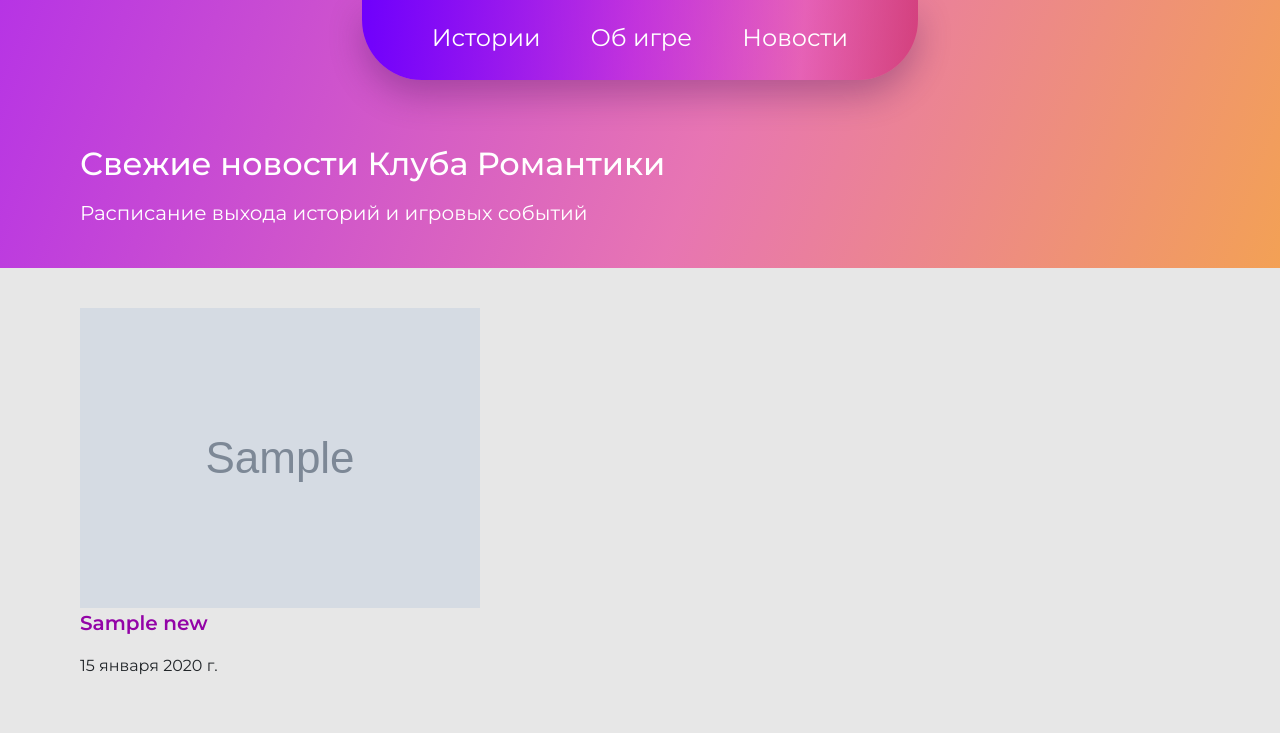
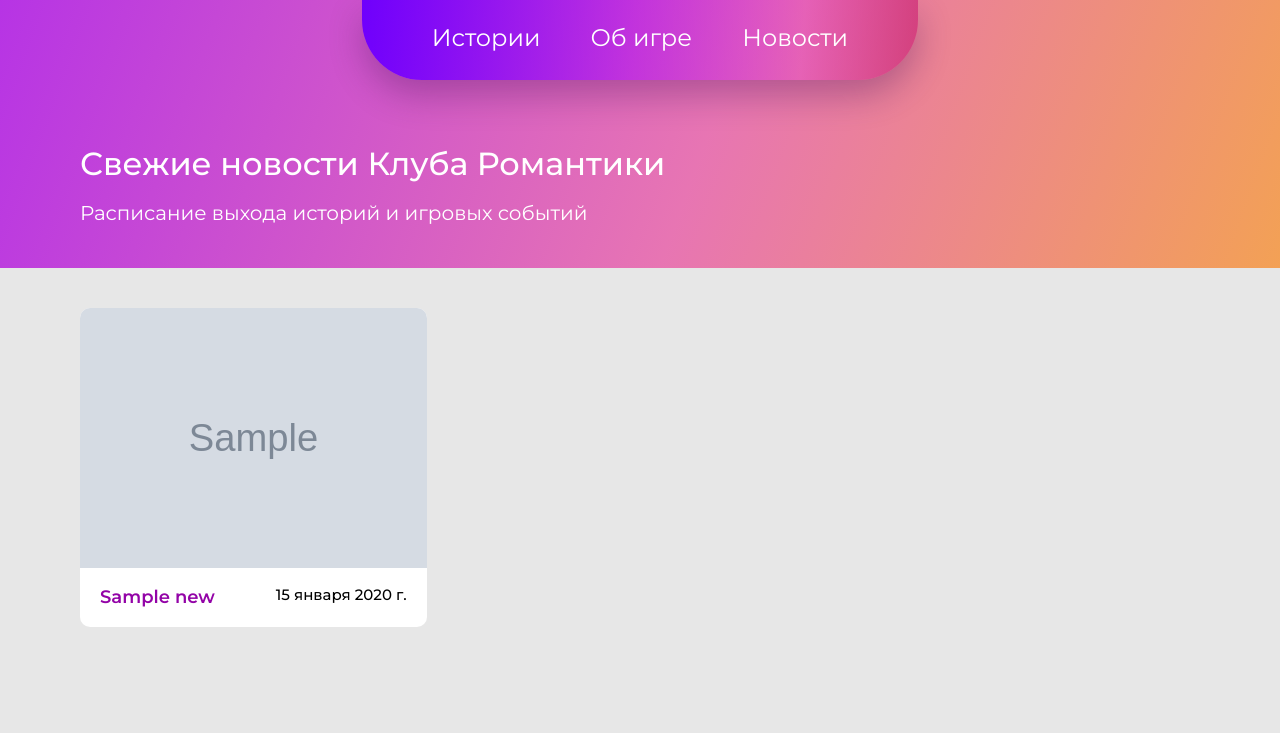
Before and after one commit to vikavnebo/my-romance-club.ru, a Django app: page /news/ in a window 1280 px wide. Shown: the top 733 px of the page. Run offline with Django 5.2, Linux system fonts and the light colour scheme; tables that the repository leaves empty hold one stand-in row (values such as "Sample post"); grey boxes marked "Sample" are stand-in pictures.

Commit message:
Добавить стили для списка новостей в main.css

```diff
--- a/main/static/main/css/main.css
+++ b/main/static/main/css/main.css
@@ -22,7 +22,10 @@ body {
 .header {
     width: 100%;
     height: 100%;
-    background: linear-gradient(110deg, rgba(177.46, 32.36, 228.44, 0.90) 0%, rgba(231.63, 34.74, 141.06, 0.58) 55%, rgba(246.50, 139.68, 41.08, 0.77) 100%, rgba(246.50, 139.68, 41.08, 0.27) 100%);
+    background: linear-gradient(110deg, rgba(177.46, 32.36, 228.44, 0.90) 0%,
+                                rgba(231.63, 34.74, 141.06, 0.58) 55%,
+                                rgba(246.50, 139.68, 41.08, 0.77) 100%,
+                                rgba(246.50, 139.68, 41.08, 0.27) 100%);
 }
 
 .menu__wrapper {
@@ -104,6 +107,9 @@ body {
     grid-template-columns: repeat(auto-fill, minmax(400px, 1fr));
 }
 
+.cards__new {
+    grid-template-columns: repeat(auto-fill, minmax(300px, 1fr));
+}
 
 .card {
     background: none;
@@ -133,6 +139,48 @@ body {
     max-height: 520px;
     min-width: 400px;
     border-radius: 32px;
+}
+
+.card_bg {
+	background: white;
+	border-radius: 10px;
+}
+
+.new {
+    max-height: 280px;
+    min-width: 300px;
+    border-top-left-radius: 10px;
+    border-top-right-radius: 10px;
+    margin-bottom: 16px;
+}
+
+.new_image {
+    max-width: 100%;
+}
+
+.title_and_date {
+	display: flex;
+	justify-content: space-between;
+	align-items: base-line;
+	gap: 40px;
+	padding-left: 20px;
+	padding-right: 20px;
+}
+
+.title {
+	font-size: 18px;
+    font-weight: 600;
+}
+
+.date {
+	white-space: nowrap;
+	font-size: 15px;
+	font-weight: 500;
+	color: black;
+}
+
+.text {
+
 }
 
 .image {
```
